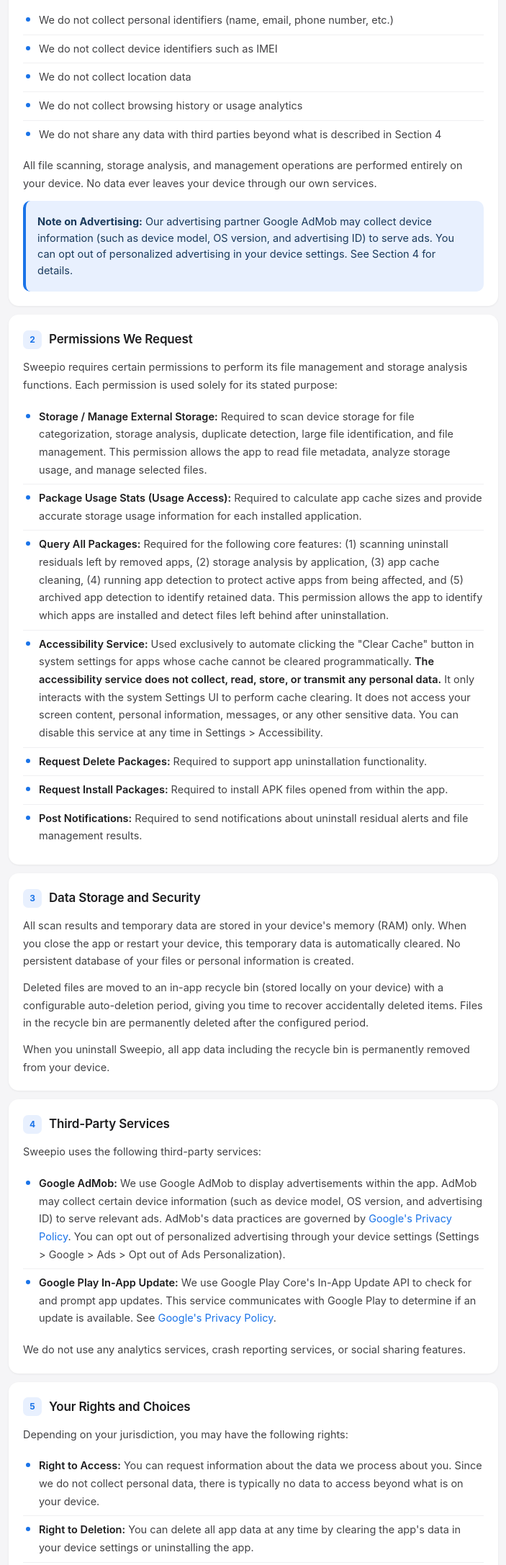
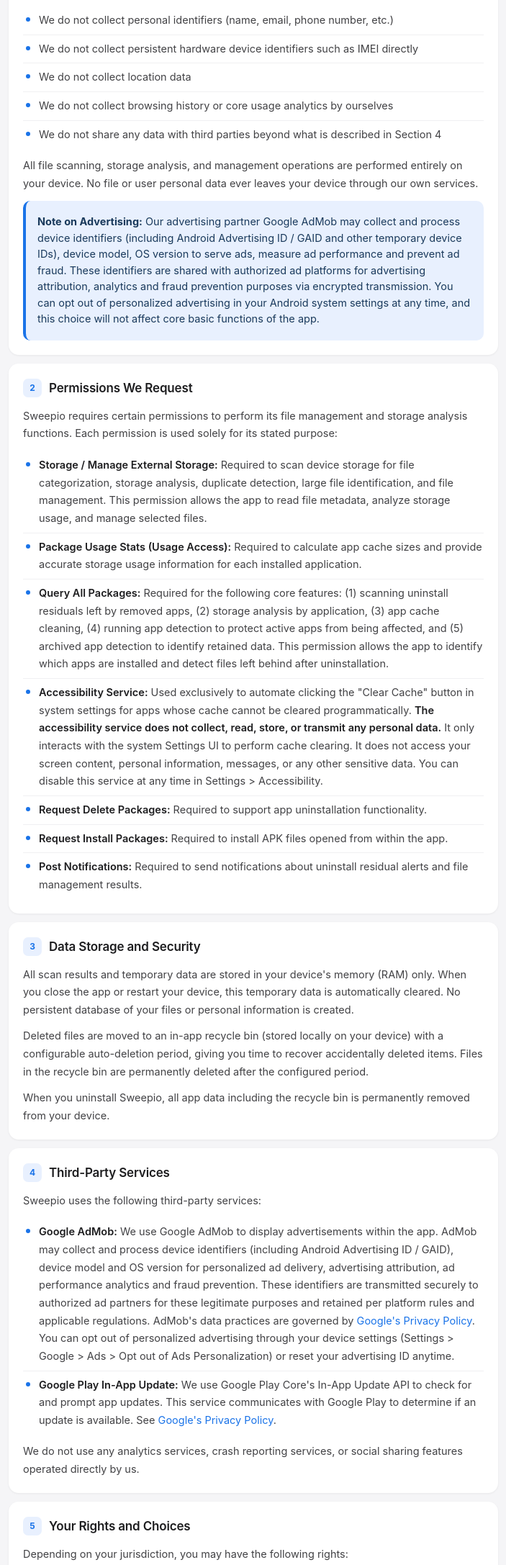
Before and after one commit to FLZz/FLZz.github.io, a plain HTML site: page privacy_policy.html in a window 1280 px wide. Shown: the part 363-2537 px from the top of the page at 72% size, without its empty margins (288-991 px from the left). Drawn offline with Linux system fonts and the light colour scheme.

Commit message:
Update effective date and clarify data practices

```diff
--- a/privacy_policy.html
+++ b/privacy_policy.html
@@ -133,7 +133,7 @@
 
 <div class="page-wrapper">
 
-<div class="effective-date">&#128197; Effective: June 26, 2026</div>
+<div class="effective-date">&#128197; Effective: July 14, 2026</div>
 
 <div class="intro">
     This Privacy Policy describes how Sweepio ("we," "our," or "us") handles information when you use our mobile application. Sweepio is a <strong>file management and storage analysis tool</strong> that helps you understand storage usage, manage files, find duplicates and large files, and clean up unnecessary data. We are committed to protecting your privacy and being transparent about our data practices.
@@ -144,14 +144,14 @@
     <p>Sweepio is designed with privacy as a core principle. We <strong>do not collect, store, or transmit</strong> any personal information to our own servers.</p>
     <ul>
         <li>We do not collect personal identifiers (name, email, phone number, etc.)</li>
-        <li>We do not collect device identifiers such as IMEI</li>
+        <li>We do not collect persistent hardware device identifiers such as IMEI directly</li>
         <li>We do not collect location data</li>
-        <li>We do not collect browsing history or usage analytics</li>
+        <li>We do not collect browsing history or core usage analytics by ourselves</li>
         <li>We do not share any data with third parties beyond what is described in Section 4</li>
     </ul>
-    <p>All file scanning, storage analysis, and management operations are performed entirely on your device. No data ever leaves your device through our own services.</p>
+    <p>All file scanning, storage analysis, and management operations are performed entirely on your device. No file or user personal data ever leaves your device through our own services.</p>
     <div class="callout callout-info">
-        <p><strong>Note on Advertising:</strong> Our advertising partner Google AdMob may collect device information (such as device model, OS version, and advertising ID) to serve ads. You can opt out of personalized advertising in your device settings. See Section 4 for details.</p>
+        <p><strong>Note on Advertising:</strong> Our advertising partner Google AdMob may collect and process device identifiers (including Android Advertising ID / GAID and other temporary device IDs), device model, OS version to serve ads, measure ad performance and prevent ad fraud. These identifiers are shared with authorized ad platforms for advertising attribution, analytics and fraud prevention purposes via encrypted transmission. You can opt out of personalized advertising in your Android system settings at any time, and this choice will not affect core basic functions of the app.</p>
     </div>
 </div>
 
@@ -180,18 +180,18 @@
     <span class="section-number">4</span><h2>Third-Party Services</h2>
     <p>Sweepio uses the following third-party services:</p>
     <ul>
-        <li><strong>Google AdMob:</strong> We use Google AdMob to display advertisements within the app. AdMob may collect certain device information (such as device model, OS version, and advertising ID) to serve relevant ads. AdMob's data practices are governed by <a href="https://policies.google.com/privacy">Google's Privacy Policy</a>. You can opt out of personalized advertising through your device settings (Settings &gt; Google &gt; Ads &gt; Opt out of Ads Personalization).</li>
+        <li><strong>Google AdMob:</strong> We use Google AdMob to display advertisements within the app. AdMob may collect and process device identifiers (including Android Advertising ID / GAID), device model and OS version for personalized ad delivery, advertising attribution, ad performance analytics and fraud prevention. These identifiers are transmitted securely to authorized ad partners for these legitimate purposes and retained per platform rules and applicable regulations. AdMob's data practices are governed by <a href="https://policies.google.com/privacy">Google's Privacy Policy</a>. You can opt out of personalized advertising through your device settings (Settings &gt; Google &gt; Ads &gt; Opt out of Ads Personalization) or reset your advertising ID anytime.</li>
         <li><strong>Google Play In-App Update:</strong> We use Google Play Core's In-App Update API to check for and prompt app updates. This service communicates with Google Play to determine if an update is available. See <a href="https://policies.google.com/privacy">Google's Privacy Policy</a>.</li>
     </ul>
-    <p>We do not use any analytics services, crash reporting services, or social sharing features.</p>
+    <p>We do not use any analytics services, crash reporting services, or social sharing features operated directly by us.</p>
 </div>
 
 <div class="section">
     <span class="section-number">5</span><h2>Your Rights and Choices</h2>
     <p>Depending on your jurisdiction, you may have the following rights:</p>
     <ul>
-        <li><strong>Right to Access:</strong> You can request information about the data we process about you. Since we do not collect personal data, there is typically no data to access beyond what is on your device.</li>
-        <li><strong>Right to Deletion:</strong> You can delete all app data at any time by clearing the app's data in your device settings or uninstalling the app.</li>
+        <li><strong>Right to Access:</strong> You can request information about the data we process about you. Since we do not collect personal data directly, there is typically no data to access beyond what is stored locally on your device and data processed by third-party ad providers.</li>
+        <li><strong>Right to Deletion:</strong> You can delete all local app data at any time by clearing the app's data in your device settings or uninstalling the app. For ad identifier data managed by Google, please adjust your system ad settings accordingly.</li>
         <li><strong>Right to Opt Out of Personalized Ads:</strong> You can opt out of personalized advertising by Google AdMob through your device settings (Settings &gt; Google &gt; Ads &gt; Opt out of Ads Personalization) or by resetting your advertising ID.</li>
         <li><strong>Right to Revoke Permissions:</strong> You can revoke any permission granted to the app at any time through your device settings (Settings &gt; Apps &gt; Sweepio &gt; Permissions).</li>
     </ul>
```
